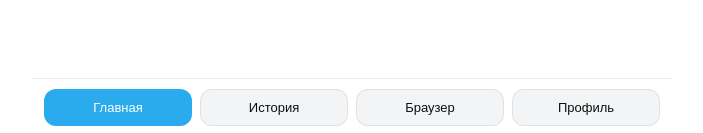
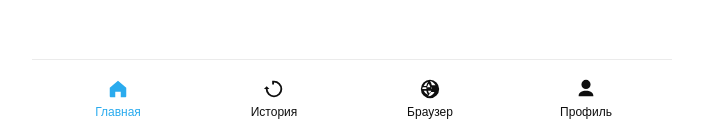
Before and after one commit to victorfomich/wallet_test2, a plain HTML site: page index.html in a window 1280 px wide. Shown: the part 664-797 px from the top of the page, without its empty margins (288-991 px from the left). Drawn offline with Linux system fonts and the light colour scheme.

Commit message:
feat(nav): iconized bottom tab bar (home, history, globe, profile)

```diff
--- a/index.html
+++ b/index.html
@@ -32,10 +32,30 @@
       <section id="view-profile" class="view" aria-label="Профиль" hidden></section>
     </main>
     <nav class="tabbar" role="tablist" aria-label="Навигация">
-      <button class="tab active" data-view="home" role="tab" aria-selected="true">Главная</button>
-      <button class="tab" data-view="history" role="tab" aria-selected="false">История</button>
-      <button class="tab" data-view="browser" role="tab" aria-selected="false">Браузер</button>
-      <button class="tab" data-view="profile" role="tab" aria-selected="false">Профиль</button>
+      <button class="tab active" data-view="home" role="tab" aria-selected="true">
+        <span class="icon" aria-hidden="true">
+          <svg viewBox="0 0 24 24" width="22" height="22"><path d="M3 10.5 12 3l9 7.5V20a1 1 0 0 1-1 1h-5v-6H9v6H4a1 1 0 0 1-1-1v-9.5Z" fill="currentColor"/></svg>
+        </span>
+        <span class="label">Главная</span>
+      </button>
+      <button class="tab" data-view="history" role="tab" aria-selected="false">
+        <span class="icon" aria-hidden="true">
+          <svg viewBox="0 0 24 24" width="22" height="22"><path d="M12 3a9 9 0 1 1-9 9H1l3-3 3 3H5a7 7 0 1 0 7-7v2H10V3h2Z" fill="currentColor"/></svg>
+        </span>
+        <span class="label">История</span>
+      </button>
+      <button class="tab" data-view="browser" role="tab" aria-selected="false">
+        <span class="icon" aria-hidden="true">
+          <svg viewBox="0 0 24 24" width="22" height="22"><path d="M12 2a10 10 0 1 0 0 20 10 10 0 0 0 0-20Zm6.9 6H14c-.3-1.8-1-3.4-2-4.6 2.6.5 4.7 2.3 6 4.6ZM10 4.1C9 5.3 8.3 6.9 8 8.7H5.1A8 8 0 0 1 10 4.1ZM4.1 10H8c0 .7.1 1.4.2 2H3.5c.1-.7.3-1.4.6-2ZM5.1 14H8c.3 1.8 1 3.4 2 4.6A8 8 0 0 1 5.1 14ZM10 19.9c1-1.2 1.7-2.8 2-4.6h4.9a8 8 0 0 1-6.9 4.6ZM13.8 12c0-.7-.1-1.4-.2-2h6c.3.6.5 1.3.6 2h-6.4Zm-.4 2c-.3.8-.6 1.6-1 2.3-.2.4-.5.9-.8 1.3-.3-.4-.6-.9-.8-1.3-.4-.7-.7-1.5-1-2.3h4.6Zm-4.6-4c.3-.8.6-1.6 1-2.3.2-.4.5-.9.8-1.3.3.4.6.9.8 1.3.4.7.7 1.5 1 2.3H8.8Zm5.2 0c.1.6.2 1.3.2 2H21c-.1-.7-.3-1.4-.6-2h-6.4Z" fill="currentColor"/></svg>
+        </span>
+        <span class="label">Браузер</span>
+      </button>
+      <button class="tab" data-view="profile" role="tab" aria-selected="false">
+        <span class="icon" aria-hidden="true">
+          <svg viewBox="0 0 24 24" width="22" height="22"><path d="M12 12a5 5 0 1 0-5-5 5 5 0 0 0 5 5Zm0 2c-4.4 0-8 2.2-8 5v1h16v-1c0-2.8-3.6-5-8-5Z" fill="currentColor"/></svg>
+        </span>
+        <span class="label">Профиль</span>
+      </button>
     </nav>
   </div>
 
--- a/styles.css
+++ b/styles.css
@@ -59,18 +59,21 @@ body {
 }
 .tabbar .tab {
   appearance: none;
-  background: var(--card);
+  background: transparent;
   color: var(--text);
-  border: 1px solid var(--border);
-  border-radius: 12px;
-  padding: 10px 8px;
-  font-size: 13px;
+  border: none;
+  border-radius: 10px;
+  padding: 8px 6px;
+  font-size: 12px;
+  display: grid;
+  justify-items: center;
+  gap: 6px;
 }
 .tabbar .tab.active {
-  background: var(--button);
-  color: var(--button-text);
-  border-color: transparent;
+  color: var(--button);
 }
+.tabbar .tab .icon { line-height: 0; }
+.tabbar .tab .label { line-height: 1; }
 
 .card {
   background: var(--card);
```
